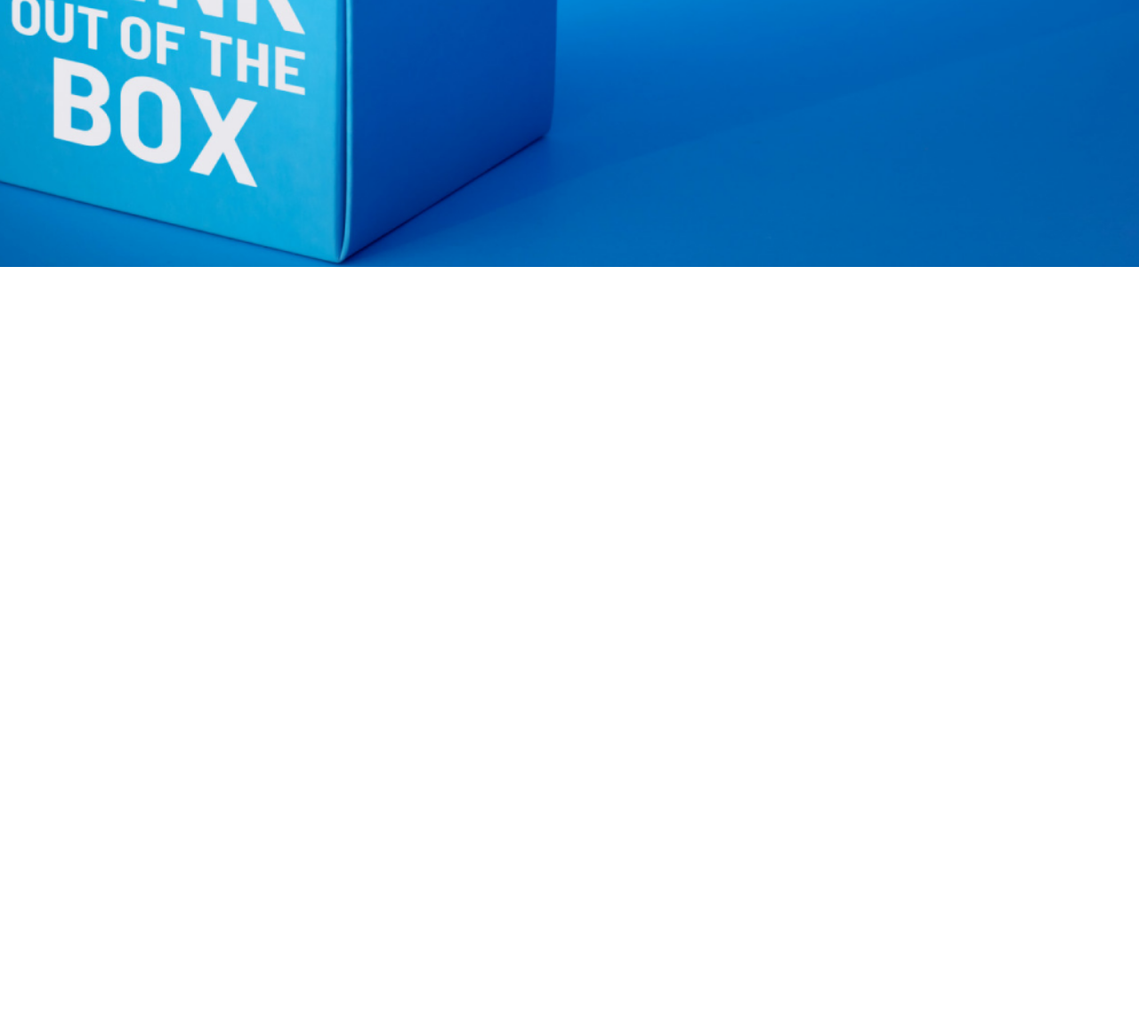
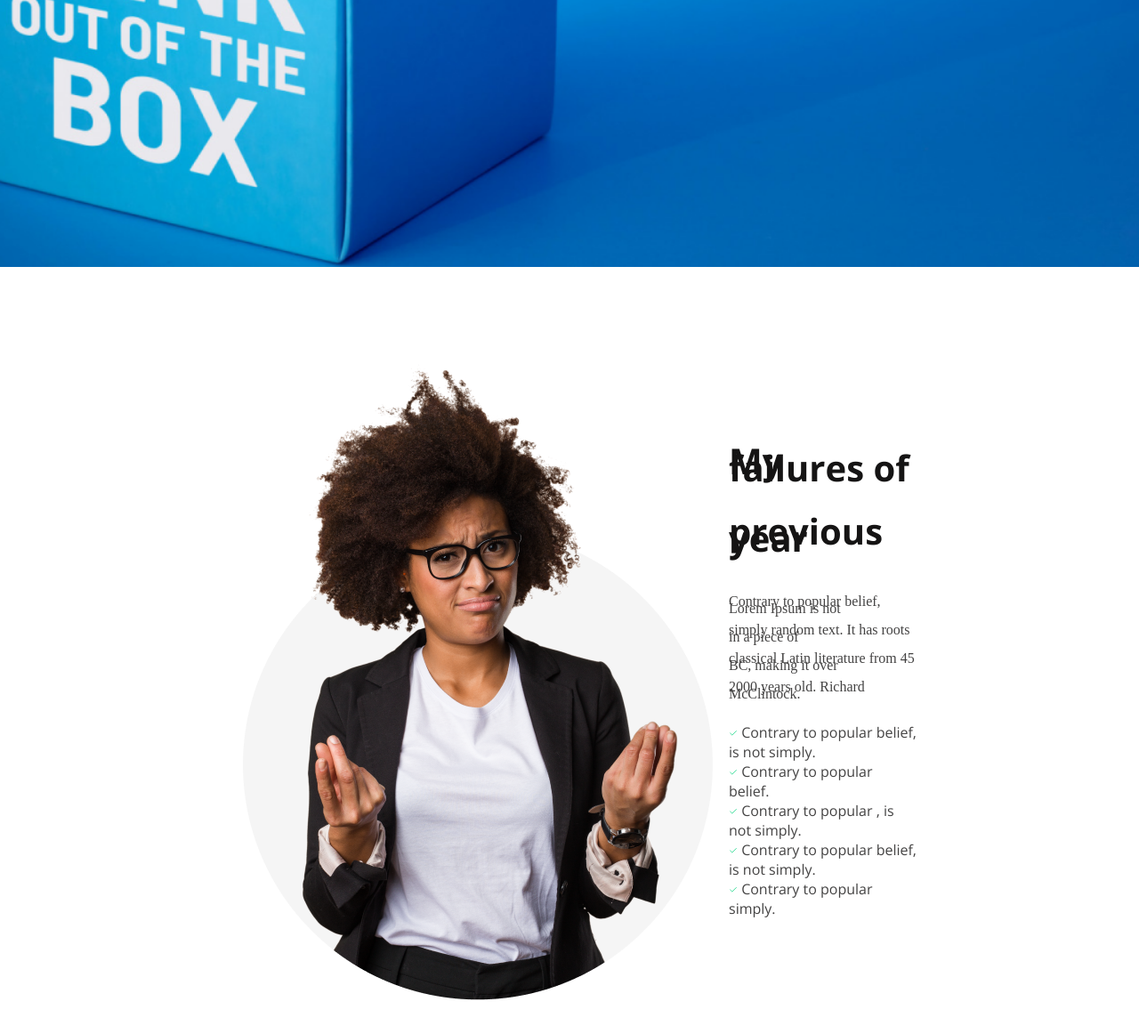
Before and after one commit to TanimShahriar/wevdeveloper-portfolio, a plain HTML site: page index.html in a window 1280 px wide. Shown: the part 740-1902 px from the top of the page at 89% size. Before the commit the page ends 1040 px from the top, so only its background shows below. Drawn offline with nearby package versions, Linux system fonts and the light colour scheme.

Commit message:
statistics section

```diff
--- a/index.html
+++ b/index.html
@@ -10,9 +10,12 @@
     rel="stylesheet">
   <title>Document</title>
   <link rel="stylesheet" href="style.css">
+  <script src="https://kit.fontawesome.com/1086dc3d73.js" crossorigin="anonymous"></script>
 </head>
 
 <body>
+  <!-- header section started -->
+
   <header class="header">
     <div class="header-section">
       <h2 class="header-section-title">All Thinks Are</h2>
@@ -27,4 +30,33 @@
   </header>
 </body>
 
+<!-- header section end -->
+<main>
+  <!-- statistics section started -->
+  <section class="statistics">
+    <div class="statistics-section">
+      <div class="statistics-img">
+        <img src="img/person.png" alt="">
+      </div>
+
+      <div class="statistics-content">
+        <h2>My failures of</h2>
+        <h2>previous year</h2>
+        <p>Contrary to popular belief, Lorem Ipsum is not </p>
+        <p>simply random text. It has roots in a piece of</p>
+        <p> classical Latin
+          literature from 45 BC, making it over</p>
+        <p> 2000 years old. Richard McClintock.</p>
+        <ul class="stats" style="list-style: none;">
+          <li> <img class="img-size" src="img/icons/check 1.svg" alt=""> Contrary to popular belief, is not simply.</li>
+          <li> <img class="img-size" src="img/icons/check 1.svg" alt=""> Contrary to popular belief.</li>
+          <li> <img class="img-size" src="img/icons/check 1.svg" alt=""> Contrary to popular , is not simply.</li>
+          <li> <img class="img-size" src="img/icons/check 1.svg" alt=""> Contrary to popular belief, is not simply.</li>
+          <li> <img class="img-size" src="img/icons/check 1.svg" alt=""> Contrary to popular simply.</li>
+        </ul>
+      </div>
+    </div>
+  </section>
+</main>
+
 </html>
--- a/style.css
+++ b/style.css
@@ -45,3 +45,45 @@ body {
   padding: 10px 15px;
   margin-top: 20px;
 }
+
+/* statistics section started */
+.statistics {
+  margin: 100px 250px;
+}
+
+.statistics-section {
+  display: flex;
+  justify-content: space-around;
+  align-items: center;
+}
+
+.statistics-content h2 {
+  color: #151414;
+  font-size: 40px;
+  font-weight: 700;
+  line-height: .2;
+  padding-bottom: 30px;
+}
+
+.statistics-content p {
+  color: #444343;
+  font-family: Work Sans;
+  font-size: 16px;
+  font-weight: 400;
+  line-height: .5;
+}
+
+.img-size {
+  height: 10px;
+  width: 10px;
+}
+
+.stats {
+  margin-left: -40px;
+  margin-top: 28px;
+  color: #444343;
+  font-size: 16px;
+  font-weight: 400;
+}
+
+/* statistics section end */
```
Also changed, not shown: img/icons/check 1.svg (added).
